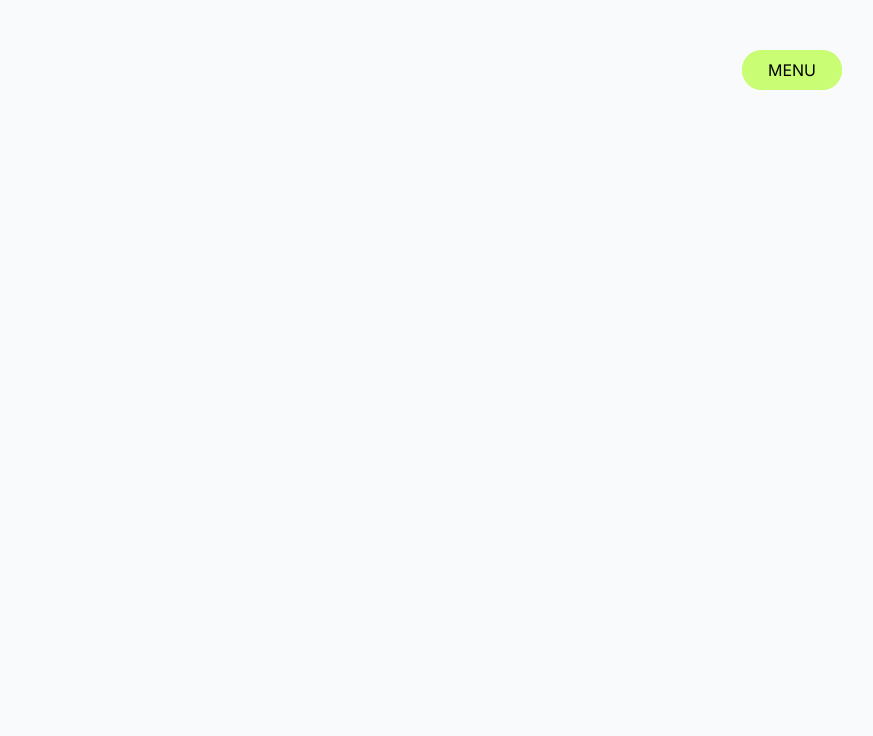
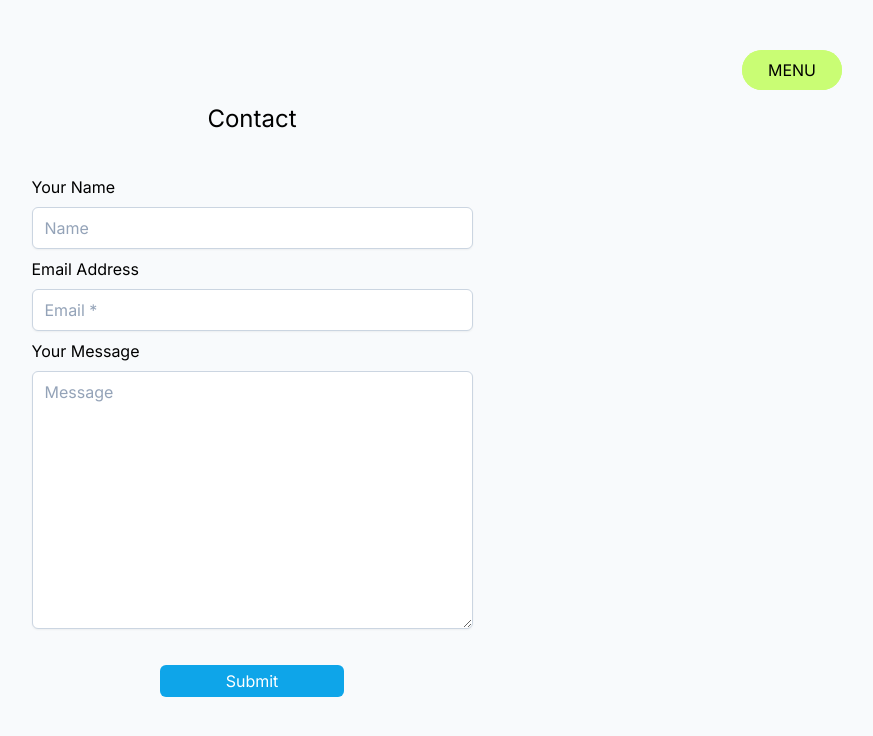
Before and after one commit to usama-rahman/portfolio-website, a Next.js app: page /contact in a window 1280 px wide. Shown: the top 736 px of the page, without its empty margins (388-1261 px from the left). Built offline with nearby package versions, Linux system fonts and the light colour scheme.

Commit message:
Contact Done

```diff
--- /dev/null
+++ b/app/contact/form/ContactForm.jsx
@@ -0,0 +1,60 @@
+"use client";
+
+import { useForm, ValidationError } from "@formspree/react";
+import React from "react";
+
+export default function ContactForm() {
+  const [state, handleSubmit] = useForm("mvoegpnd");
+  if (state.succeeded) {
+    return <p>Thank you for getting in touch with me!</p>;
+  }
+  return (
+    <div className="flex flex-col justify-center items-center h-screen w-full gap-10 ">
+      <h2 className=" text-2xl"> Contact</h2>
+      <form onSubmit={handleSubmit} className="flex flex-col gap-2">
+        <label htmlFor="name">Your Name</label>
+        <input
+          id="name"
+          type="name"
+          name="name"
+          placeholder="Name"
+          required
+          className="rounded-md focus:outline-none focus:border-sky-500 px-3 py-2 border border-slate-300 text-md shadow-sm placeholder-slate-400 focus:invalid:border-pink-500 focus:invalid:ring-pink-500"
+        />
+        <label htmlFor="email">Email Address</label>
+        <input
+          id="email"
+          type="email"
+          name="email"
+          placeholder="Email *"
+          required
+          className="rounded-md focus:outline-none focus:border-sky-500 px-3 py-2 border border-slate-300 text-md shadow-sm placeholder-slate-400 focus:invalid:border-pink-500 focus:invalid:ring-pink-500"
+        />
+        <ValidationError prefix="Email" field="email" errors={state.errors} />
+        <label htmlFor="message">Your Message</label>
+        <textarea
+          id="message"
+          name="message"
+          placeholder="Message"
+          cols={40}
+          rows={10}
+          className="rounded-md focus:outline-none focus:border-sky-500 px-3 py-2 border border-slate-300 text-md shadow-sm placeholder-slate-400 focus:invalid:border-pink-500 focus:invalid:ring-pink-500"
+        />
+        <ValidationError
+          prefix="Message"
+          field="message"
+          errors={state.errors}
+        />
+        <div className="w-full flex justify-center mt-7">
+          <button
+            type="submit"
+            disabled={state.submitting}
+            className="bg-sky-500 w-5/12 py-1 rounded-md text-white flex items-center justify-center hover:bg-pink-600 "
+          >
+            Submit
+          </button>
+        </div>
+      </form>
+    </div>
+  );
+}
--- a/app/contact/page.js
+++ b/app/contact/page.js
@@ -1,10 +1,12 @@
 import React from "react";
 // import Link from "next/link";
 import Header from "../../components/Header";
+import ContactForm from "./form/ContactForm";
 export default function index() {
   return (
     <div id="#contact" className="h-screen bg-slate-50 ">
       <Header />
+      <ContactForm />
     </div>
   );
 }
--- a/package.json
+++ b/package.json
@@ -9,6 +9,7 @@
     "lint": "next lint"
   },
   "dependencies": {
+    "@formspree/react": "^2.5.1",
     "@studio-freight/lenis": "^1.0.33",
     "framer-motion": "^10.17.9",
     "gsap": "^3.12.4",
```
Also changed, not shown: 1 other file (tests, documents, lock files or other folders).
